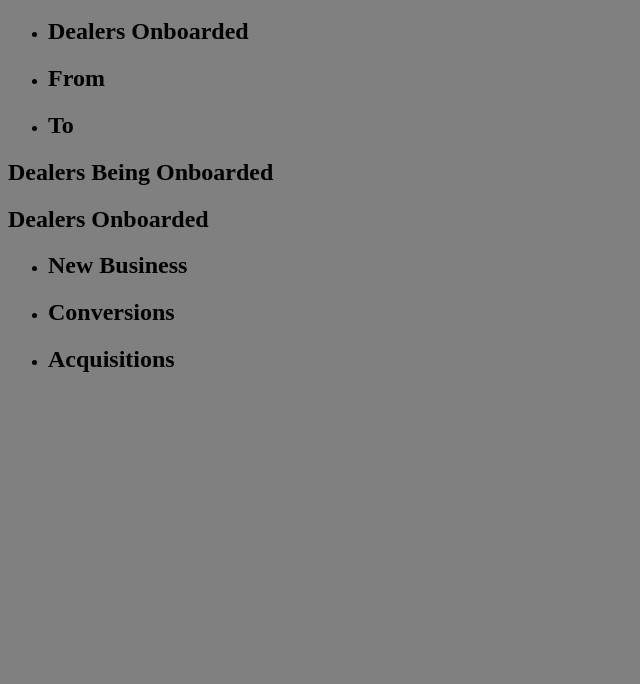
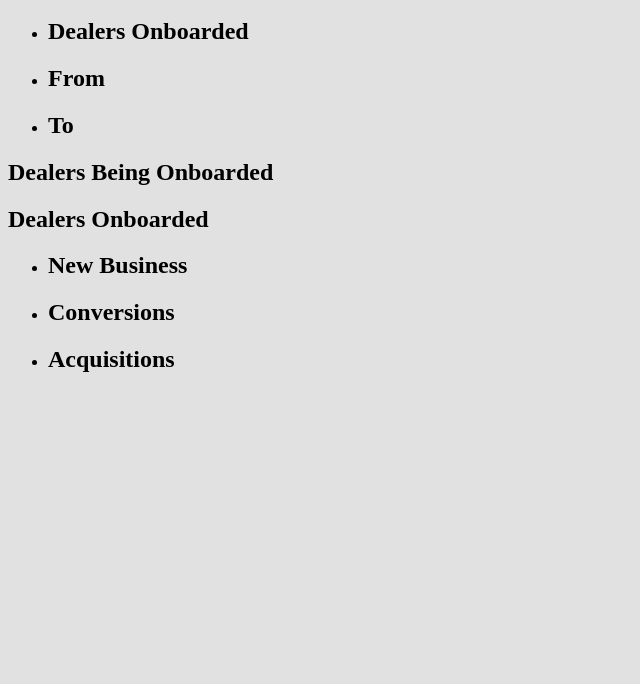
Before and after one commit to CameronJessop/ImplementationTool, a plain HTML site: page index.html in a window 1280 px wide. Shown: the part 116-800 px from the top of the page, without its empty margins (0-640 px from the left). Drawn offline with Linux system fonts and the light colour scheme.

Commit message:
Changed background color to gray in the design

```diff
--- a/CSS/main.scss
+++ b/CSS/main.scss
@@ -1,4 +1,4 @@
 body
 {
-background: gray
+background: #E1E1E1
 }
```
Also changed, not shown: CSS/main.css, 1 other file.
